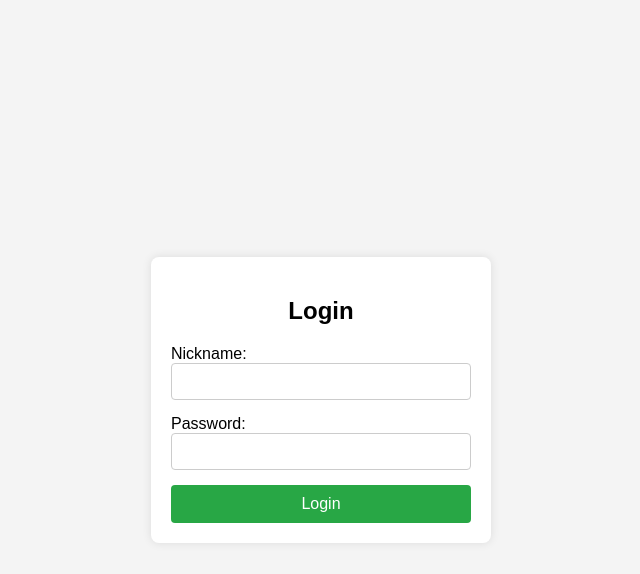
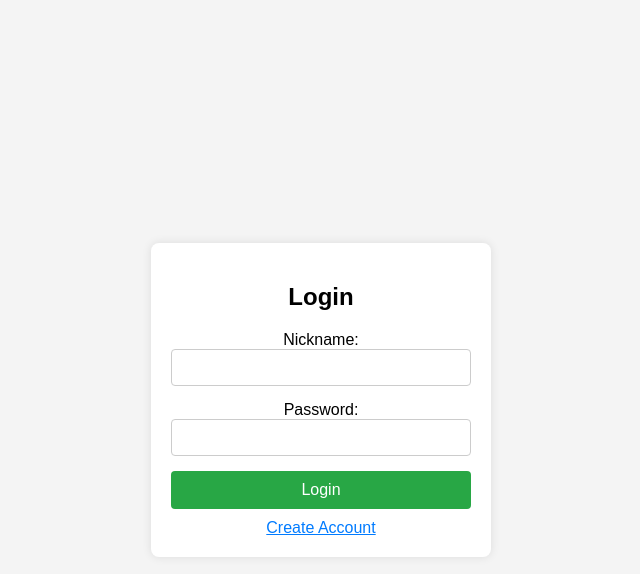
Before and after one commit to aleksandrasd/audiostorage, a FastAPI app: template static/templates/login.html in a window 1280 px wide. Shown: the top 574 px of the page, without its empty margins (319-959 px from the left). Run offline with FastAPI, Linux system fonts and the light colour scheme; the template is opened without the code that fills it, so the values that code supplies are empty; parts of the project's set-up code (start-up, migrations or seed data) failed here and were passed over.

Commit message:
Update login UI

```diff
--- a/static/templates/login.html
+++ b/static/templates/login.html
@@ -3,7 +3,7 @@
 <head>
     <meta charset="UTF-8">
     <meta name="viewport" content="width=device-width, initial-scale=1.0">
-    <title>Login - AudioStorage</title>
+    <title>Login / Create Account</title>
     <style>
         body {
             font-family: Arial, sans-serif;
@@ -20,9 +20,9 @@
             border-radius: 8px;
             box-shadow: 0 0 10px rgba(0, 0, 0, 0.1);
             width: 300px;
+            text-align: center;
         }
         .login-container h2 {
-            text-align: center;
             margin-bottom: 20px;
         }
         .login-container input[type="text"],
@@ -47,20 +47,64 @@
         .login-container input[type="submit"]:hover {
             background-color: #218838;
         }
+        .toggle-link {
+            color: #007bff;
+            cursor: pointer;
+            text-decoration: underline;
+            margin-top: 10px;
+            display: block;
+        }
+        .toggle-link:hover {
+            color: #0056b3;
+        }
     </style>
 </head>
 <body>
     <div class="login-container">
-        <h2>Login</h2>
-        <form action="/login" method="POST">
+        <h2 id="form-title">Login</h2>
+        <form id="auth-form" action="/login" method="POST">
             <label for="nickname">Nickname:</label>
             <input type="text" id="nickname" name="nickname" required>
 
             <label for="password">Password:</label>
             <input type="password" id="password" name="password" required>
 
-            <input type="submit" value="Login">
+            <!-- Hidden input to store the current URL path -->
+            <input type="hidden" id="current-path" name="current_path">
+
+            <input type="submit" id="submit-button" value="Login">
         </form>
+        <a id="toggle-link" class="toggle-link" onclick="toggleForm()">Create Account</a>
     </div>
+
+    <script>
+        // Function to toggle between Login and Create Account forms
+        function toggleForm() {
+            const formTitle = document.getElementById("form-title");
+            const submitButton = document.getElementById("submit-button");
+            const toggleLink = document.getElementById("toggle-link");
+            const authForm = document.getElementById("auth-form");
+
+            if (authForm.action.endsWith("/login")) {
+                // Switch to "Create Account" mode
+                formTitle.innerText = "Create Account";
+                submitButton.value = "Create Account";
+                authForm.action = "/create-account";
+                toggleLink.innerText = "Log In";
+            } else {
+                // Switch to "Login" mode
+                formTitle.innerText = "Login";
+                submitButton.value = "Login";
+                authForm.action = "/login";
+                toggleLink.innerText = "Create Account";
+            }
+        }
+
+        // Capture the current URL path and set it in the hidden input field
+        document.addEventListener("DOMContentLoaded", function () {
+            const currentPathInput = document.getElementById("current-path");
+            currentPathInput.value = window.location.pathname; // Set the current URL path
+        });
+    </script>
 </body>
 </html>
```
